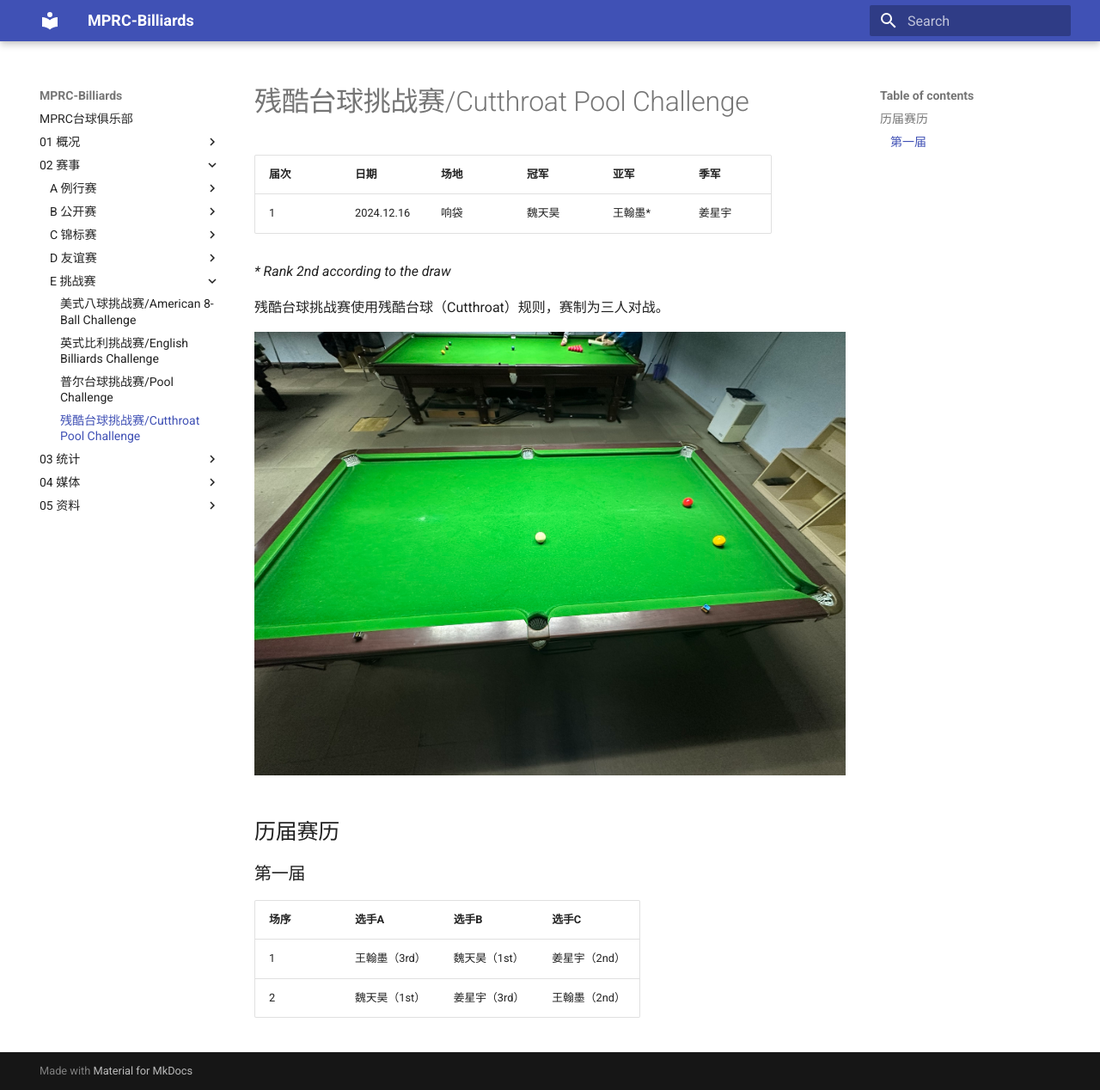
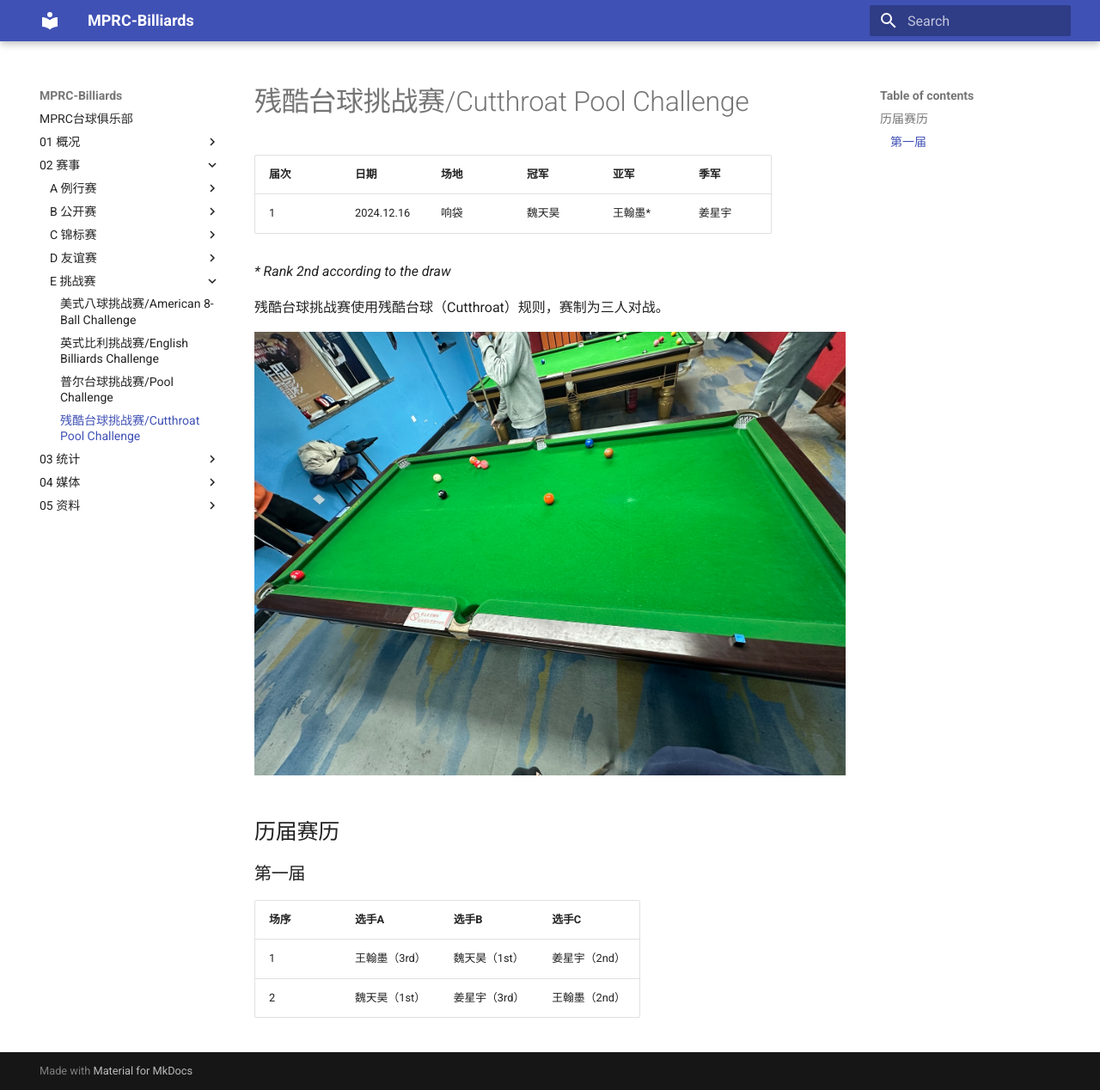
Before and after one commit to mprc-billiards/mprc-billiards.github.io, an MkDocs documentation site: the page built from docs/02-赛事/E-挑战赛/E04-残酷台球挑战赛.md, in a window 1280 px wide and 1268 px high. Shown: the whole window at 86% size. Built offline with MkDocs 1.6.1 and Material for MkDocs 9.7.7, drawn with Linux system fonts in a browser that asks for light colours.

Commit message:
fix typo

```diff
--- a/docs/02-赛事/E-挑战赛/E04-残酷台球挑战赛.md
+++ b/docs/02-赛事/E-挑战赛/E04-残酷台球挑战赛.md
@@ -8,7 +8,7 @@
 
 残酷台球挑战赛使用残酷台球（Cutthroat）规则，赛制为三人对战。
 
-![](./img/english_billiards_challenge.jpg)
+![](./img/cutthroat_pool_challenge.jpg)
 
 ## 历届赛历
 
```
